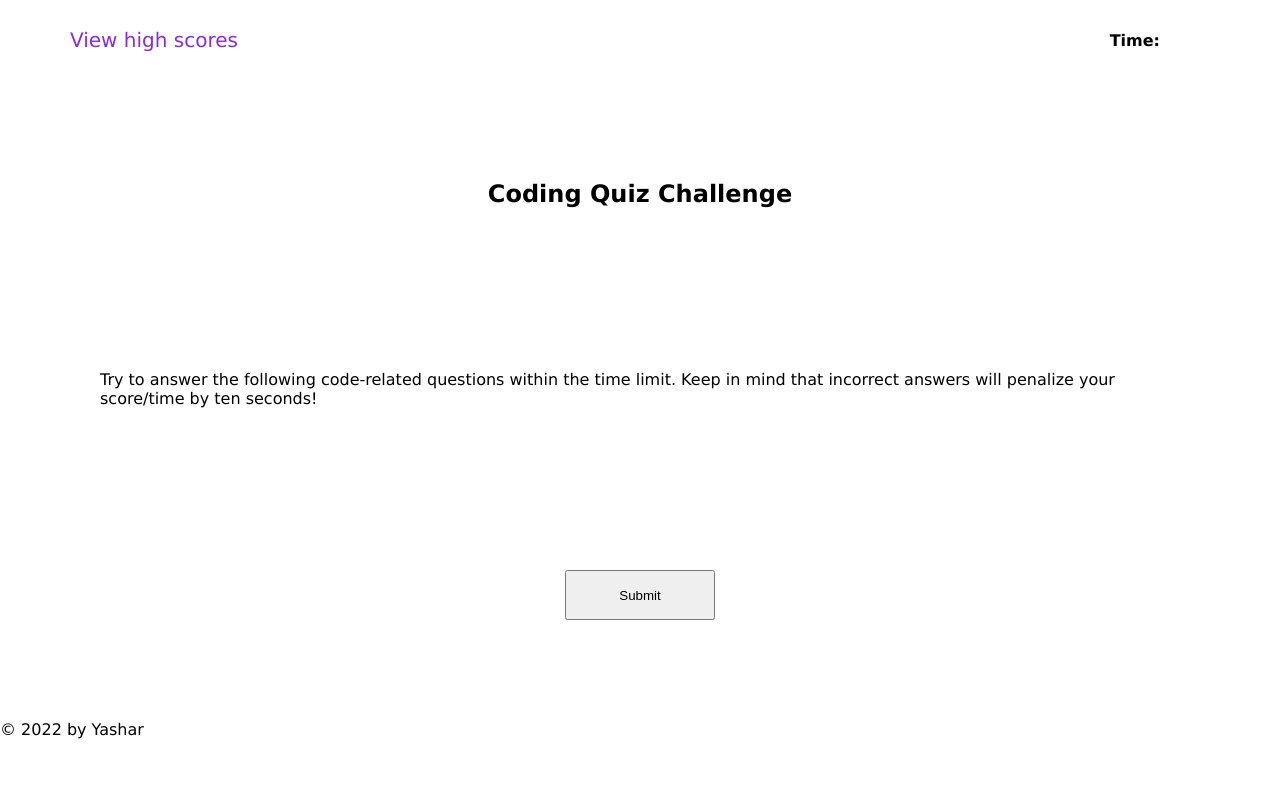
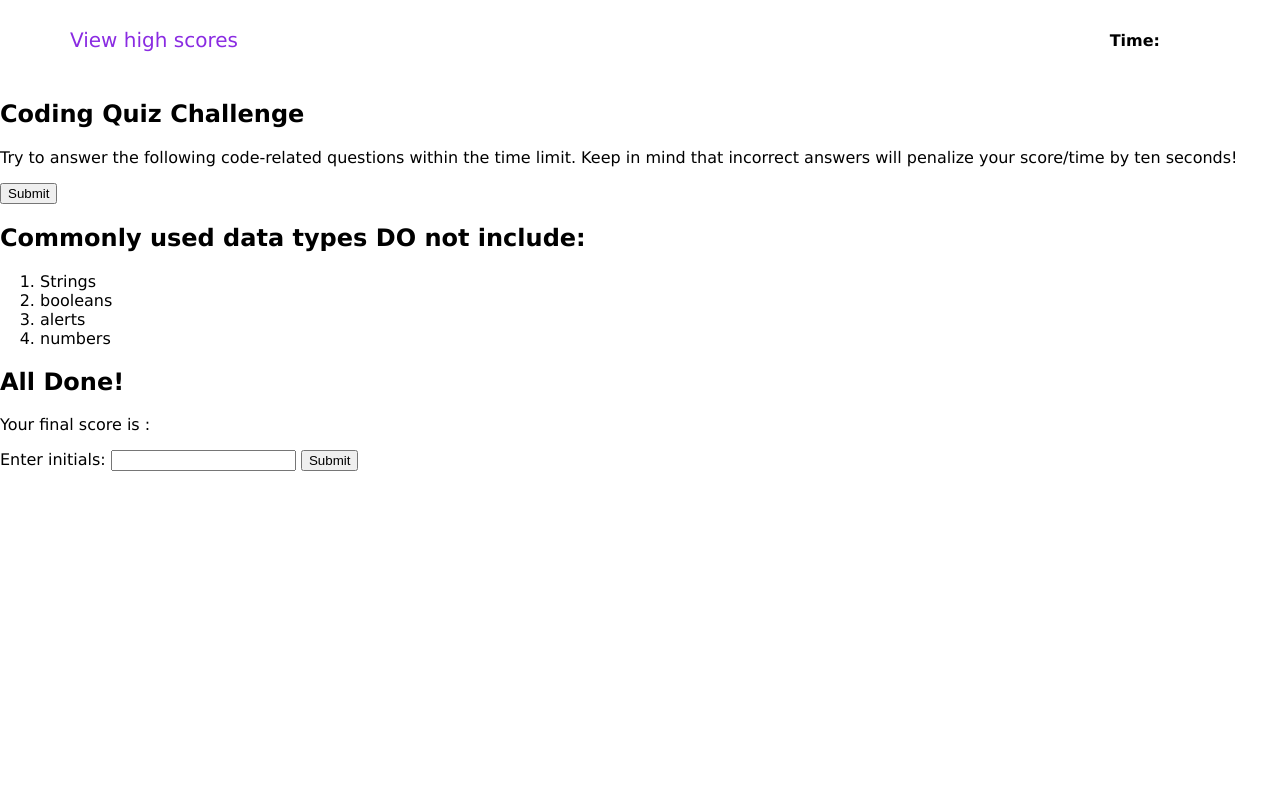
Before and after one commit to yasharjs/UofTbootcamp-assignment4, a plain HTML site: page index.html in a window 1280 px wide. Drawn offline with Linux system fonts and the light colour scheme.

Commit message:
index.html 2.0

```diff
--- a/assets/css/style.css
+++ b/assets/css/style.css
@@ -32,35 +32,3 @@ header p{
     font-weight: bolder;
     padding-right: 100px;
 }
-
-main div{
-    display: flex;
-    flex-direction: column;
-    justify-content: space-between;
-    align-items:center;
-    height: 80vh;
-    padding-bottom: 100px;
-    /* margin: 5px; */
-
-
-}
-div h2{
-    margin-top: 100px;
-    margin-bottom: 0;
-}
-div p{
-    margin : 0px 100px;
-}
-
-div button{
-    margin: 0;
-    height: 50px;
-    width: 150px;
-}
-
-
-footer{
-
-    display: flex;
-    height: 10vh;
-}
--- a/index.html
+++ b/index.html
@@ -15,18 +15,39 @@
     </header>
 
     <main>
-        <div>
-            <h2>Coding Quiz Challenge</h2>
-            <p>Try to answer the following code-related questions within the time limit. Keep in mind that incorrect answers will penalize your score/time by ten seconds!</p>
-            <button class="btn" type="submit">Submit</button>
-        </div>
+        <section class="start">
+            <h2 class="start-title">Coding Quiz Challenge</h2>
+            <p class="start-text">Try to answer the following code-related questions within the time limit. Keep in mind that incorrect answers will penalize your score/time by ten seconds!</p>
+            <button class="btn-start" type="submit">Submit</button>
+        </section>
+
+        <section class="questions">
+            <div class="que">
+                <h2 class="que-text">Commonly used data types DO not include:</h2>
+            </div>
+
+            <div class ="options-text">
+                <ol class="options-list">
+                    <li class="options-item">Strings</li>
+                    <li class="options-item">booleans</li>
+                    <li class="options-item">alerts</li>
+                    <li class="options-item">numbers</li>
+                </ol>
+            </div>
+        </section>
+
+        <section class="results">
+            <h1 class="results-title">All Done!</h1>
+            <p class="results-text">Your final score is :</p>
+            <form class="results-form">
+                <label for="initials">Enter initials: </label>
+                <input type="text" placeholder="" name="initials" id="initials" class="initials">
+                <button type="submit">Submit</button>
+            </form>
+
+        </section>
 
     </main>
-
-    <footer>
-        &copy; 2022 by Yashar
-    </footer>
-
 
     <script src="./assets/js/script.js"></script>
 
```
